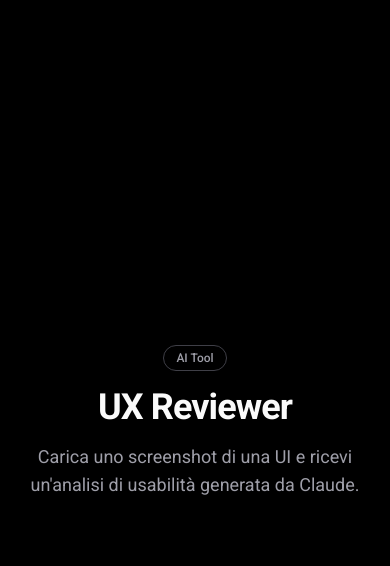
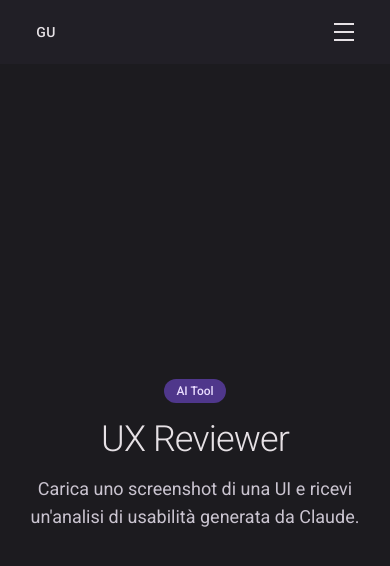
Before and after one commit to gucar-ctrl/ux-engineer-portfolio, a Next.js app: page /tools/ux-reviewer in a window 390 px wide. Shown: the top 566 px of the page. Built offline with nearby package versions, Linux system fonts and the light colour scheme.

Commit message:
feat: M3 design system, nav con hamburger, WCAG 2.2 AA fixes

```diff
--- a/app/globals.css
+++ b/app/globals.css
@@ -60,3 +60,48 @@
   font-family: var(--font-roboto), system-ui, sans-serif;
   -webkit-font-smoothing: antialiased;
 }
+
+/* ─── M3 State Layer ─── */
+/* Applica questa classe a qualsiasi elemento interattivo (link, button, card).
+   Lo state layer è un overlay semitrasparente che comunica hover, focus e press
+   seguendo le specifiche Material Design 3. */
+.md-interactive {
+  position: relative;
+  overflow: hidden;
+  transition:
+    background-color var(--md-duration-short) var(--md-easing-standard),
+    color var(--md-duration-short) var(--md-easing-standard);
+}
+
+.md-interactive::after {
+  content: '';
+  position: absolute;
+  inset: 0;
+  background-color: var(--md-on-surface);
+  opacity: 0;
+  transition: opacity var(--md-duration-short) var(--md-easing-standard);
+  pointer-events: none;
+  border-radius: inherit;
+}
+
+.md-interactive:hover::after {
+  opacity: 0.08;
+}
+
+.md-interactive:active::after {
+  opacity: 0.12;
+}
+
+.md-interactive:focus-visible {
+  outline: 2px solid var(--md-primary);
+  outline-offset: 2px;
+}
+
+.md-interactive:focus-visible::after {
+  opacity: 0.12;
+}
+
+/* Variante per elementi su sfondo primario (es. bottoni filled) */
+.md-interactive-primary::after {
+  background-color: var(--md-on-primary);
+}
--- a/app/layout.tsx
+++ b/app/layout.tsx
@@ -1,5 +1,6 @@
 import type { Metadata } from "next";
 import { Roboto } from "next/font/google";
+import Nav from "@/components/nav";
 import "./globals.css";
 
 const roboto = Roboto({
@@ -20,7 +21,10 @@
 }>) {
   return (
     <html lang="it" className={`${roboto.variable} h-full`}>
-      <body className="min-h-full flex flex-col">{children}</body>
+      <body className="min-h-full flex flex-col">
+          <Nav />
+          {children}
+        </body>
     </html>
   );
 }
--- a/app/tools/ux-reviewer/page.tsx
+++ b/app/tools/ux-reviewer/page.tsx
@@ -1,15 +1,28 @@
 export default function UXReviewer() {
   return (
-    <div className="flex min-h-screen flex-col items-center justify-center bg-black px-6">
-      <main className="w-full max-w-2xl text-center">
-        <span className="mb-4 inline-block rounded-full border border-zinc-700 px-3 py-1 text-xs font-medium text-zinc-400">
+    <div
+      className="flex min-h-screen flex-col items-center justify-center px-6 pt-16"
+      style={{ backgroundColor: "var(--md-background)" }}
+    >
+      <main id="main-content" className="w-full max-w-2xl text-center" tabIndex={-1}>
+        <span
+          className="mb-4 inline-block px-3 py-1 text-xs font-medium"
+          style={{
+            backgroundColor: "var(--md-primary-container)",
+            color: "var(--md-on-primary-container)",
+            borderRadius: "var(--md-shape-full)",
+          }}
+        >
           AI Tool
         </span>
-        <h1 className="mb-4 text-4xl font-semibold tracking-tight text-zinc-50 sm:text-5xl">
+        <h1
+          className="mb-4 text-4xl font-light tracking-tight sm:text-5xl"
+          style={{ color: "var(--md-on-background)" }}
+        >
           UX Reviewer
         </h1>
-        <p className="text-lg text-zinc-400">
-          Carica uno screenshot di una UI e ricevi un'analisi di usabilità generata da Claude.
+        <p className="text-lg" style={{ color: "var(--md-on-surface-variant)" }}>
+          Carica uno screenshot di una UI e ricevi un&apos;analisi di usabilità generata da Claude.
         </p>
       </main>
     </div>
--- /dev/null
+++ b/components/nav.tsx
@@ -0,0 +1,151 @@
+"use client";
+
+import Link from "next/link";
+import { usePathname } from "next/navigation";
+import { useState } from "react";
+import { navLinks } from "@/lib/nav";
+
+export default function Nav() {
+  const pathname = usePathname();
+  const [open, setOpen] = useState(false);
+
+  return (
+    <>
+      {/* Skip-to-content — WCAG 2.4.1 */}
+      <a
+        href="#main-content"
+        className="sr-only focus:not-sr-only focus:fixed focus:top-4 focus:left-4 focus:z-[100] focus:px-4 focus:py-2 focus:rounded-full focus:text-sm focus:font-medium"
+        style={{
+          backgroundColor: "var(--md-primary)",
+          color: "var(--md-on-primary)",
+        }}
+      >
+        Vai al contenuto principale
+      </a>
+
+      <header
+        className="fixed top-0 left-0 right-0 z-50"
+        style={{ backgroundColor: "var(--md-surface-container)" }}
+      >
+        <div className="flex items-center px-6" style={{ minHeight: "64px" }}>
+
+          {/* Logo — aria-label per screen reader, WCAG 2.4.6 */}
+          <Link
+            href="/"
+            aria-label="Home — Gabriele Ucar"
+            className="md-interactive flex items-center justify-center rounded-full text-sm font-medium tracking-wide"
+            style={{
+              color: "var(--md-on-surface)",
+              minWidth: "44px",
+              minHeight: "44px",
+              borderRadius: "var(--md-shape-full)",
+            }}
+          >
+            GU
+          </Link>
+
+          {/* Nav desktop — centrata */}
+          <nav aria-label="Navigazione principale" className="hidden md:flex flex-1 justify-center">
+            <ul className="flex items-center gap-1" role="list">
+              {navLinks.map((link) => {
+                const isActive = pathname === link.href;
+                return (
+                  <li key={link.href}>
+                    <Link
+                      href={link.href}
+                      aria-current={isActive ? "page" : undefined}
+                      className="md-interactive flex items-center rounded-full px-4 text-sm font-medium"
+                      style={{
+                        backgroundColor: isActive
+                          ? "var(--md-primary-container)"
+                          : "transparent",
+                        color: isActive
+                          ? "var(--md-on-primary-container)"
+                          : "var(--md-on-surface-variant)",
+                        borderRadius: "var(--md-shape-full)",
+                        minHeight: "44px",
+                      }}
+                    >
+                      {link.label}
+                    </Link>
+                  </li>
+                );
+              })}
+            </ul>
+          </nav>
+
+          {/* Hamburger — touch target 44×44px, WCAG 2.5.5 */}
+          <button
+            className="md-interactive flex md:hidden items-center justify-center ml-auto rounded-full"
+            onClick={() => setOpen(!open)}
+            aria-label={open ? "Chiudi menu" : "Apri menu"}
+            aria-expanded={open}
+            aria-controls="mobile-menu"
+            style={{
+              minWidth: "44px",
+              minHeight: "44px",
+              borderRadius: "var(--md-shape-full)",
+            }}
+          >
+            <span className="flex flex-col gap-1.5" aria-hidden="true">
+              <span
+                className="block h-0.5 w-5 transition-all duration-300"
+                style={{
+                  backgroundColor: "var(--md-on-surface)",
+                  transform: open ? "translateY(8px) rotate(45deg)" : "none",
+                }}
+              />
+              <span
+                className="block h-0.5 w-5 transition-all duration-300"
+                style={{
+                  backgroundColor: "var(--md-on-surface)",
+                  opacity: open ? 0 : 1,
+                }}
+              />
+              <span
+                className="block h-0.5 w-5 transition-all duration-300"
+                style={{
+                  backgroundColor: "var(--md-on-surface)",
+                  transform: open ? "translateY(-8px) rotate(-45deg)" : "none",
+                }}
+              />
+            </span>
+          </button>
+        </div>
+
+        {/* Menu mobile */}
+        {open && (
+          <nav id="mobile-menu" aria-label="Navigazione mobile" className="md:hidden px-4 pb-4">
+            <ul className="flex flex-col gap-1" role="list">
+              {navLinks.map((link) => {
+                const isActive = pathname === link.href;
+                return (
+                  <li key={link.href}>
+                    <Link
+                      href={link.href}
+                      onClick={() => setOpen(false)}
+                      aria-current={isActive ? "page" : undefined}
+                      className="md-interactive flex items-center px-4 text-sm font-medium"
+                      style={{
+                        backgroundColor: isActive
+                          ? "var(--md-primary-container)"
+                          : "transparent",
+                        color: isActive
+                          ? "var(--md-on-primary-container)"
+                          : "var(--md-on-surface-variant)",
+                        borderRadius: "var(--md-shape-lg)",
+                        minHeight: "44px",
+                      }}
+                    >
+                      {link.label}
+                    </Link>
+                  </li>
+                );
+              })}
+            </ul>
+          </nav>
+        )}
+      </header>
+    </>
+  );
+}
--- /dev/null
+++ b/lib/nav.ts
@@ -0,0 +1,10 @@
+export type NavLink = {
+  label: string;
+  href: string;
+};
+
+// Aggiungi qui ogni nuova pagina — il menu si aggiornerà ovunque automaticamente
+export const navLinks: NavLink[] = [
+  { label: "Home", href: "/" },
+  { label: "UX Reviewer", href: "/tools/ux-reviewer" },
+];
```
Also changed, not shown: app/page.tsx (+53 -13 lines), 1 other file (tests, documents, lock files or other folders).
